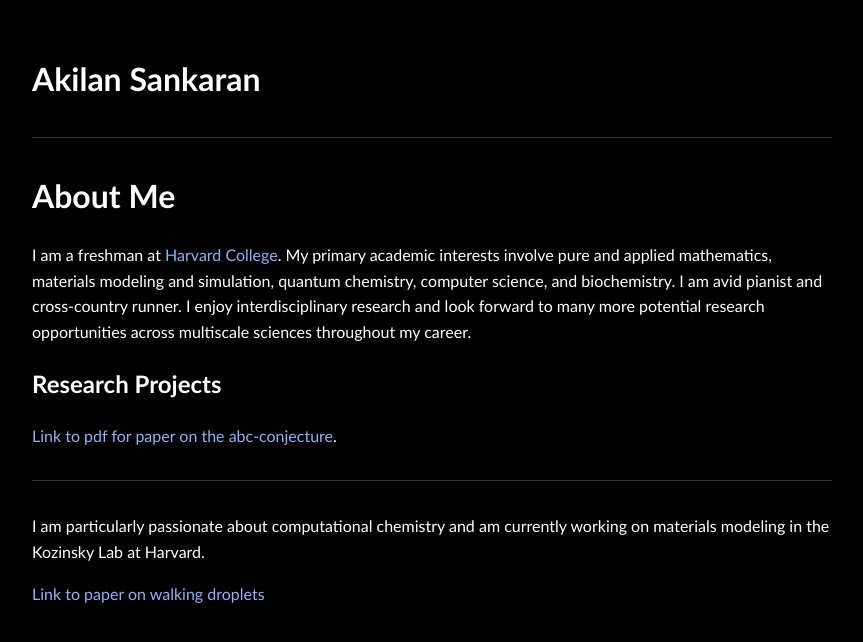
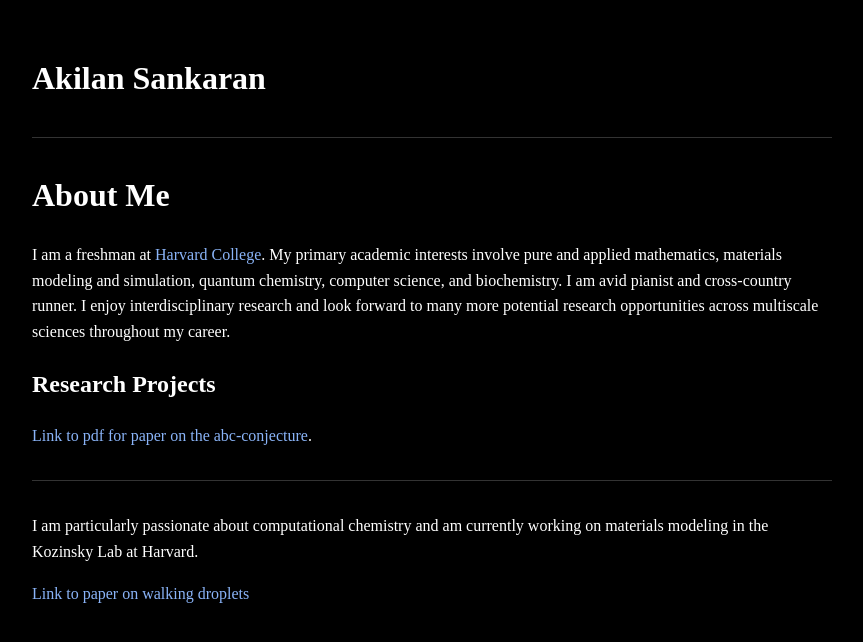
Before and after one commit to akilansankaran/akilansankaran.github.io, a Jekyll site: the page built from index.md, in a window 1280 px wide. Shown: the top 642 px of the page, without its empty margins (208-1071 px from the left). Built offline with Jekyll 4.4.1, drawn with Linux system fonts in a browser that asks for light colours.

Commit message:
times new roman

```diff
--- a/assets/css/main.css
+++ b/assets/css/main.css
@@ -1,14 +1,16 @@
 /* Global dark theme */
 html, body {
   background-color: #000;
-  color: #fff;
+  color: #24cf3e;
   margin: 0;
   padding: 0;
   line-height: 1.6;
-  font-family: Calibri, "Calibri", "Segoe UI", Arial, sans-serif;
+  font-family: Times New Roman, "Times New Roman", "Segoe UI", Arial, sans-serif;
   -webkit-font-smoothing: antialiased;
   -moz-osx-font-smoothing: grayscale;
 }
+/* Allows us to effectively create the dark theme. first line is background, second line is text color. */
+/* third line gives us the margin/padding characterization, and the eighth gives us the font family. */
 
 main.container {
   max-width: 800px;
@@ -18,8 +20,9 @@ main.container {
 
 h1, h2, h3, h4, h5, h6, p, li {
   color: #fff;
-  font-family: Calibri, "Calibri", "Segoe UI", Arial, sans-serif;
+  font-family: Times New roman, "Times New Roman", "Segoe UI", Arial, sans-serif;
 }
+
 
 a {
   color: #8ab4f8;
```
